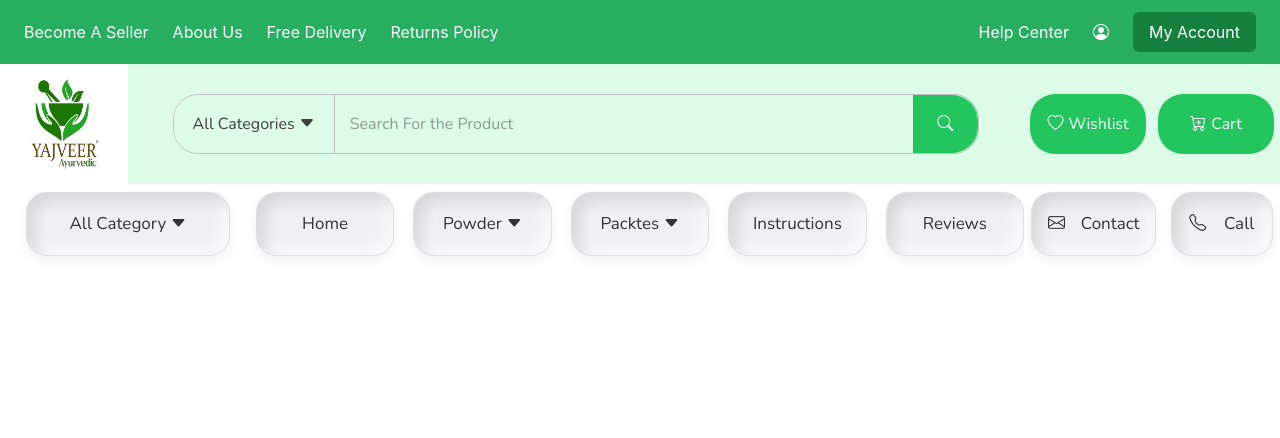
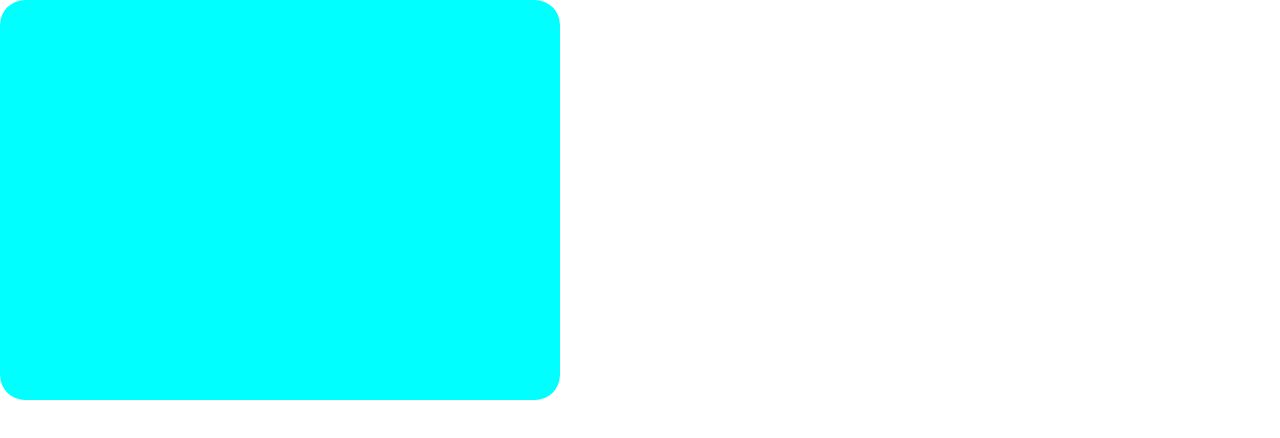
Before and after one commit to raj-mistry-01/Yajveer-, a React (Vite) app in the folder Froentend/: page /login in a window 1280 px wide. Shown: the top 438 px of the page. Built offline with nearby package versions, Linux system fonts and the light colour scheme.

Commit message:
Routing Detup Done

```diff
--- a/Froentend/src/App.jsx
+++ b/Froentend/src/App.jsx
@@ -1,16 +1,16 @@
 import React from 'react'
 import reactDom from "react-dom/client";
-import Navbar from "./components/navbar";
-import Navbar2 from './components/navbar2';
-import MainNav from './components/mainnav';
-import 'bootstrap-icons/font/bootstrap-icons.css';
+import Login from './components/login';
+import { Routes, Route } from 'react-router';
+import Home from './components/home';
 
 const App = () => {
   return (
         <>
-        <Navbar></Navbar>
-        <Navbar2></Navbar2>
-        <MainNav></MainNav>
+        <Routes>
+            <Route path="/" element={<Home></Home>}></Route>
+            <Route path='/login' element={<Login></Login>}></Route>
+        </Routes>
         </>
     )
 }
--- /dev/null
+++ b/Froentend/src/CSS/login.css
@@ -0,0 +1,6 @@
+.log{
+    width: 70vh;
+    height: 50vh;
+    background-color: aqua;
+    border-radius: 25px;
+}
--- /dev/null
+++ b/Froentend/src/components/home.jsx
@@ -0,0 +1,14 @@
+import Navbar from './navbar';
+import Navbar2 from './navbar2';
+import MainNav from './mainnav';
+import 'bootstrap-icons/font/bootstrap-icons.css';
+
+export default function Home(){
+    return(
+        <>
+            <Navbar></Navbar>
+            <Navbar2></Navbar2>
+            <MainNav></MainNav>
+        </>
+    )
+};
--- /dev/null
+++ b/Froentend/src/components/login.jsx
@@ -0,0 +1,10 @@
+import "../CSS/login.css";
+export default function Login(){
+    return(
+        <>
+            <div className="log">
+
+            </div>
+        </>
+    )
+};
--- a/Froentend/src/components/navbar.jsx
+++ b/Froentend/src/components/navbar.jsx
@@ -1,5 +1,6 @@
 import React from "react";
 import "../CSS/navbar.css";
+import { Link } from "react-router";
 export default function Navbar() {
       return (
         <>
@@ -23,7 +24,9 @@ export default function Navbar() {
               </ul>
             </div>
             <i className="bi bi-person-circle"></i>
+            <Link to="/login">
             <button className="account-button">My Account</button>
+            </Link>
           </div>
         </nav>
         </>
--- /dev/null
+++ b/Froentend/src/components/signup.jsx
@@ -0,0 +1,6 @@
+export default function SignUp(){
+    return(
+        <>
+        </>
+    )
+};
```
Also changed, not shown: Froentend/src/main.jsx (+4 -4 lines).
